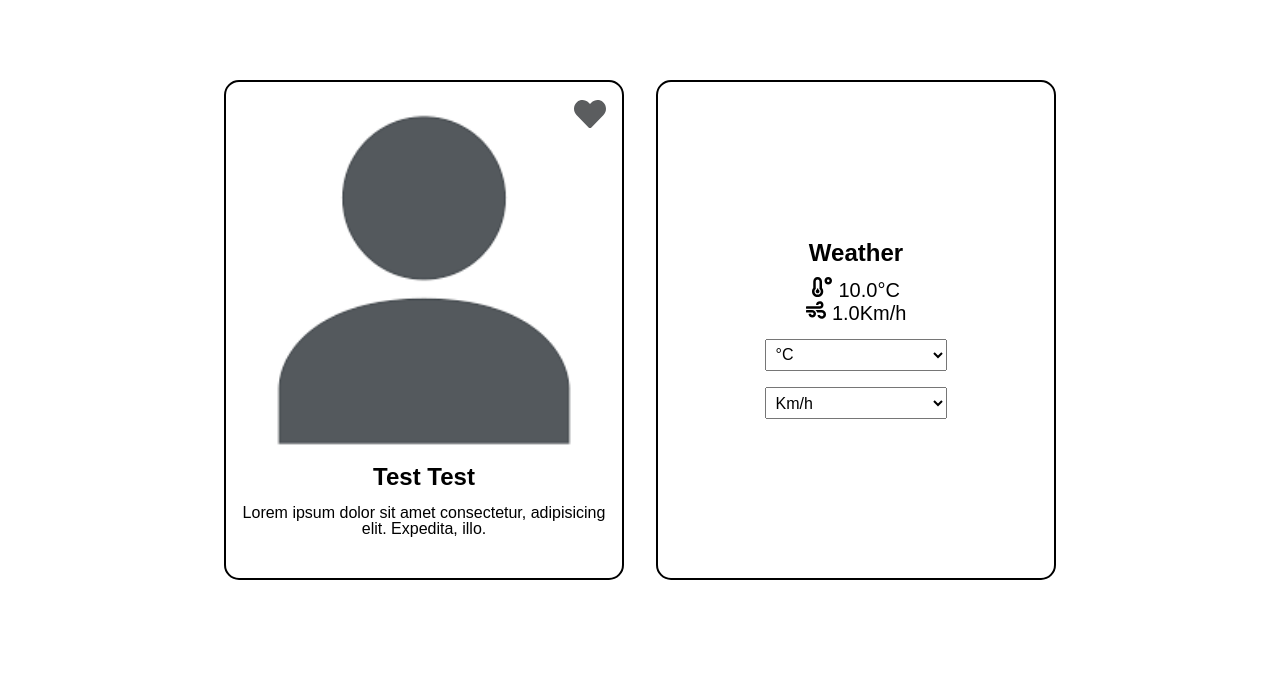
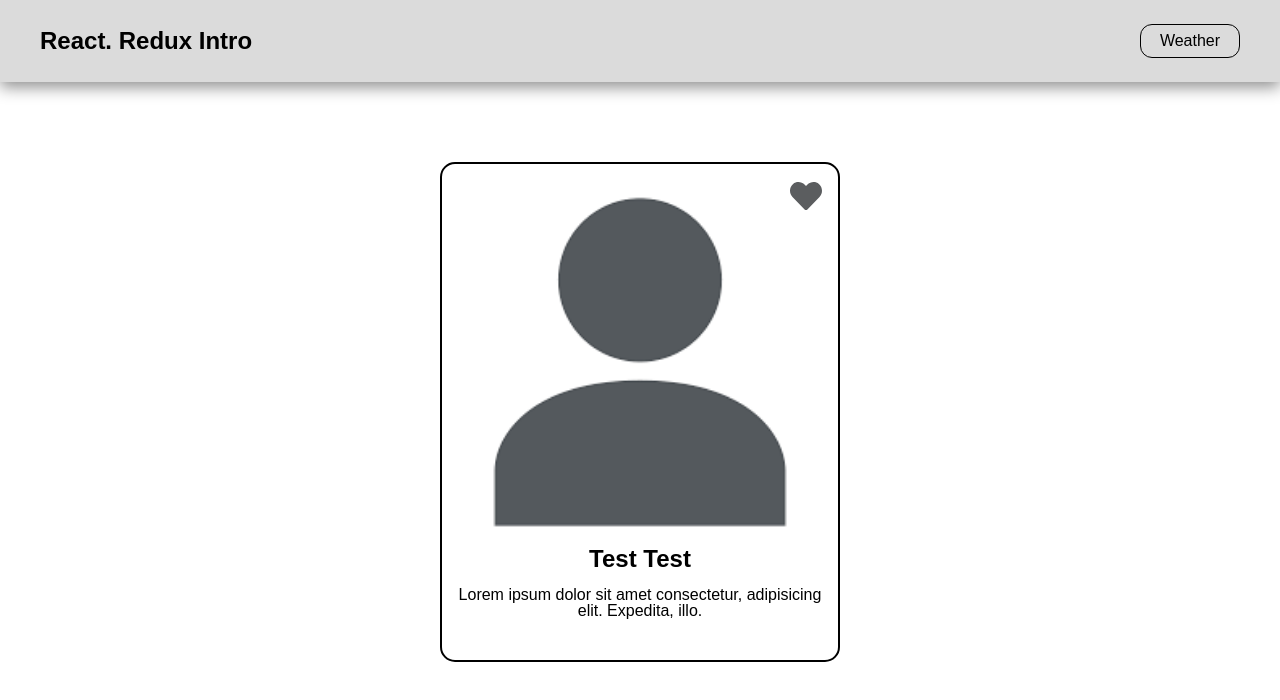
Before and after one commit to BilousOleg/React_task7, a React (Vite) app: page /user in a window 1280 px wide. Shown: the top 700 px of the page. Built offline with nearby package versions, Linux system fonts and the light colour scheme; the HTML template or start-up script is replaced by a standard one.

Commit message:
Add routing using React Router v6

```diff
--- a/package.json
+++ b/package.json
@@ -15,7 +15,8 @@
     "react": "^19.2.6",
     "react-dom": "^19.2.6",
     "react-icons": "^5.6.0",
-    "react-redux": "^9.3.0"
+    "react-redux": "^9.3.0",
+    "react-router-dom": "^6.30.4"
   },
   "devDependencies": {
     "@eslint/js": "^10.0.1",
--- a/src/App.jsx
+++ b/src/App.jsx
@@ -1,11 +1,32 @@
-import UserPage from './pages/MainPage';
-import './App.module.sass';
+import {
+  Navigate,
+  Route,
+  BrowserRouter as Router,
+  Routes,
+} from 'react-router-dom';
+import Header from './components/Header';
+import UserPage from './pages/UserPage';
+import WeatherPage from './pages/WeatherPage';
+import styles from './App.module.sass';
+import CONSTANTS from './constants';
+
+const {
+  ROUTES: { USER, WEATHER },
+} = CONSTANTS;
 
 function App () {
   return (
-    <>
-      <UserPage />
-    </>
+    <Router>
+      <Header />
+      <main className={styles.main}>
+        <Routes>
+          <Route index path='/' element={<Navigate to={USER} />} />
+          <Route path={USER} element={<UserPage />} />
+          <Route path={WEATHER} element={<WeatherPage />} />
+          <Route path='*' element={<div>404 Error</div>} />
+        </Routes>
+      </main>
+    </Router>
   );
 }
 
--- a/src/App.module.sass
+++ b/src/App.module.sass
@@ -4,3 +4,12 @@ html
   font-size: 16px
   font-family: sans-serif
   color: c.$default-text-color
+
+body
+  min-height: 100vh
+  .main
+    display: flex
+    justify-content: center
+    gap: 2rem
+    article
+      min-height: 500px
--- a/src/assets/_colors.sass
+++ b/src/assets/_colors.sass
@@ -1,3 +1,6 @@
 $is-fav-color: #0d7bfa
 $is-not-fav-color: #5b5d5f
 $default-text-color: #000000
+$main-color-default: #dbdbdb
+$main-color-dark: #8d8d8d
+$main-color-medium: #b4b4b4
--- /dev/null
+++ b/src/components/Header/Header.module.sass
@@ -0,0 +1,26 @@
+@use './../../assets/_colors' as c
+
+.header
+  position: sticky
+  top: 0
+  z-index: 1
+  display: flex
+  justify-content: space-between
+  align-items: center
+  padding: 1.5rem 2.5rem
+  background-color: c.$main-color-default
+  box-shadow: 0 0.3125rem 0.9375rem c.$main-color-dark
+  .logo
+    font-size: 1.5rem
+    font-weight: bold
+  .navLink
+    min-width: 100px
+    padding: 0.5rem 1rem
+    text-align: center
+    border: 1px solid c.$default-text-color
+    border-radius: 0.75rem
+    background-color: c.$main-color-default
+    &:hover
+      background-color: c.$main-color-medium
+    &:active
+      background-color: c.$main-color-default
--- /dev/null
+++ b/src/components/Header/index.jsx
@@ -0,0 +1,24 @@
+import { NavLink, useLocation } from 'react-router-dom';
+import styles from './Header.module.sass';
+import CONSTANTS from '../../constants';
+
+const {
+  ROUTES: { USER, WEATHER },
+} = CONSTANTS;
+
+function Header () {
+  const pathname = useLocation().pathname;
+
+  const isUserPage = pathname === USER;
+
+  return (
+    <header className={styles.header}>
+      <span className={styles.logo}>React. Redux Intro</span>
+      <NavLink className={styles.navLink} to={isUserPage ? WEATHER : USER}>
+        {isUserPage ? 'Weather' : 'User'}
+      </NavLink>
+    </header>
+  );
+}
+
+export default Header;
--- a/src/constants.js
+++ b/src/constants.js
@@ -9,6 +9,10 @@ const CONSTANTS = {
       FAHR: 'fahrenheit',
     },
   },
+  ROUTES: {
+    USER: '/user',
+    WEATHER: '/weather',
+  },
 };
 
 export default CONSTANTS;
--- a/src/index.css
+++ b/src/index.css
@@ -130,3 +130,7 @@ button {
   font: inherit;
   background-color: inherit;
 }
+a {
+  text-decoration: none;
+  color: inherit;
+}
--- a/src/pages/MainPage/MainPage.module.sass
+++ /dev/null
@@ -1,7 +0,0 @@
-.page
-  display: flex
-  justify-content: center
-  gap: 2rem
-  min-height: 100vh
-  article
-    max-height: 500px
--- a/src/pages/MainPage/index.jsx
+++ /dev/null
@@ -1,14 +0,0 @@
-import UserCard from '../../components/UserCard';
-import WeatherCard from '../../components/WeatherCard';
-import styles from './MainPage.module.sass';
-
-function UserPage () {
-  return (
-    <main className={styles.page}>
-      <UserCard />
-      <WeatherCard />
-    </main>
-  );
-}
-
-export default UserPage;
--- /dev/null
+++ b/src/pages/UserPage/index.jsx
@@ -0,0 +1,11 @@
+import UserCard from '../../components/UserCard';
+
+function UserPage () {
+  return (
+    <>
+      <UserCard />
+    </>
+  );
+}
+
+export default UserPage;
--- /dev/null
+++ b/src/pages/WeatherPage/index.jsx
@@ -0,0 +1,11 @@
+import WeatherCard from '../../components/WeatherCard';
+
+function WeatherPage () {
+  return (
+    <>
+      <WeatherCard />
+    </>
+  );
+}
+
+export default WeatherPage;
```
Also changed, not shown: 1 other file (tests, documents, lock files or other folders).
